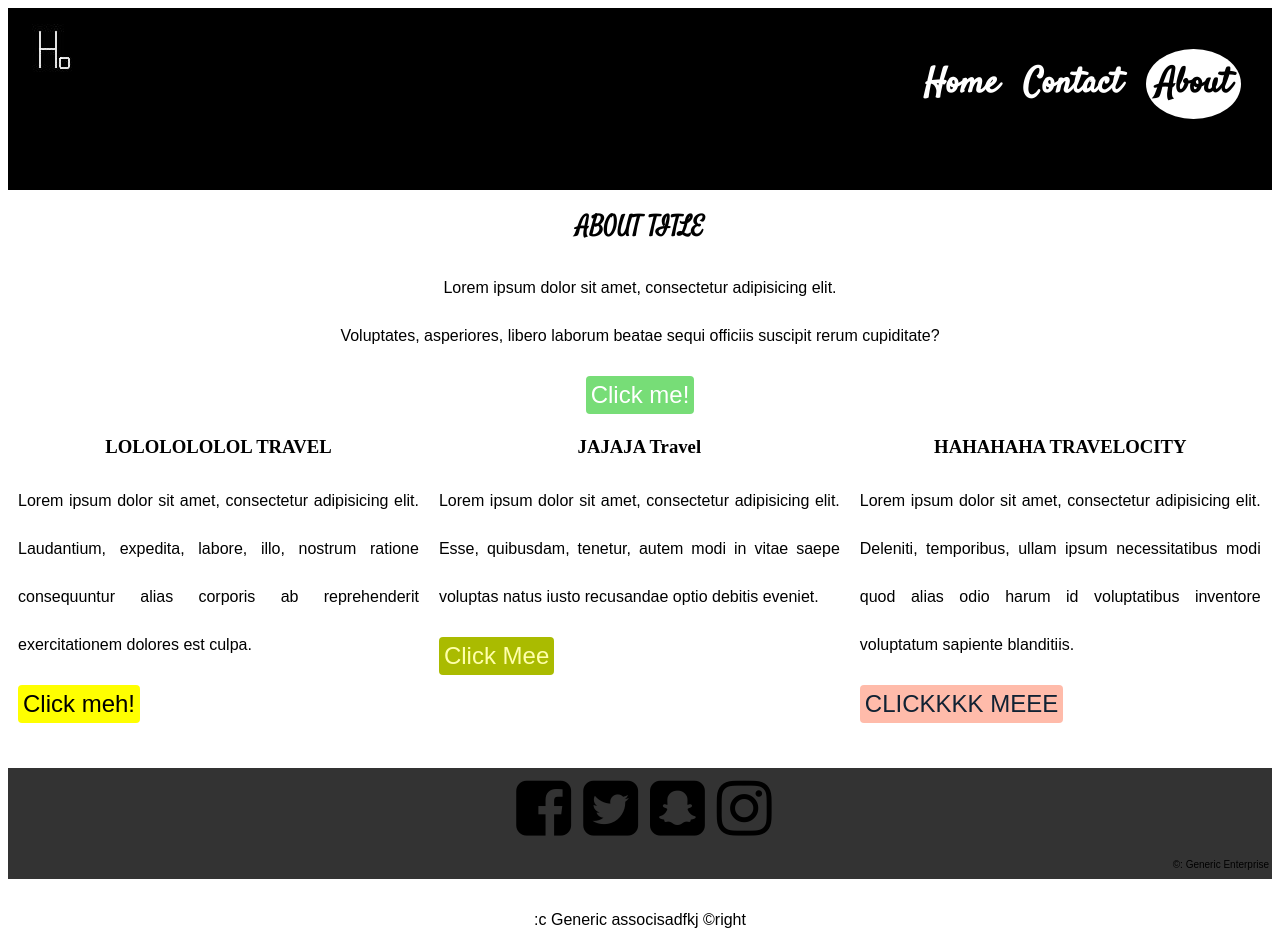
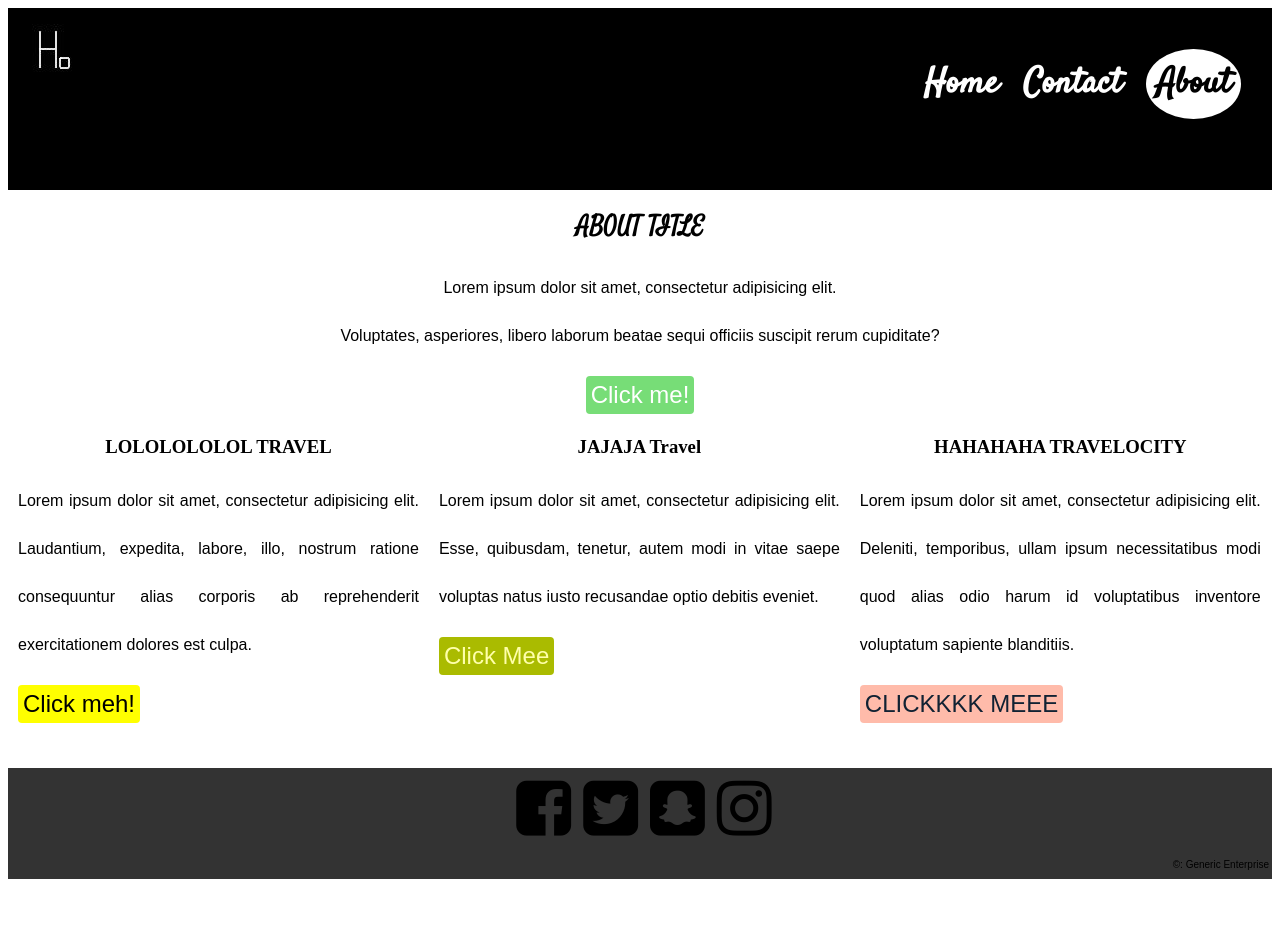
Before and after one commit to alex16m/in-class-project-cloned, a plain HTML site: page about.html in a window 1280 px wide. After the commit the page ends 887 px from the top, so only its background shows below. Drawn offline with Linux system fonts and the light colour scheme.

Commit message:
Fixed my changes to the last commit, (no more p tag)

```diff
--- a/about.html
+++ b/about.html
@@ -71,7 +71,6 @@
             </div>
 
             <!--Hey, I'm testing something-->
-            <p>:c Generic associsadfkj &copyright</p>
         </footer>
     </body>
 </html>
```
